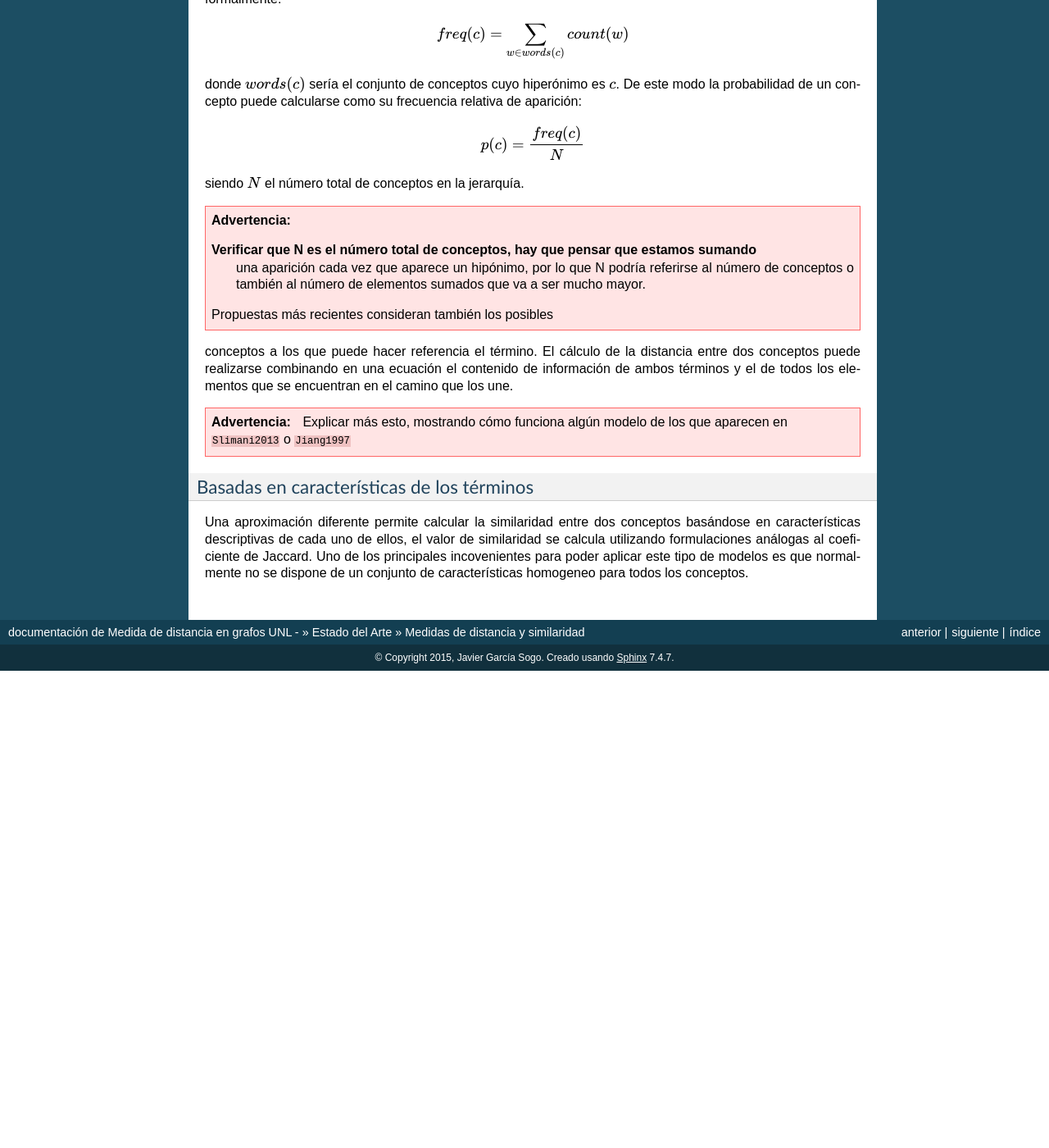
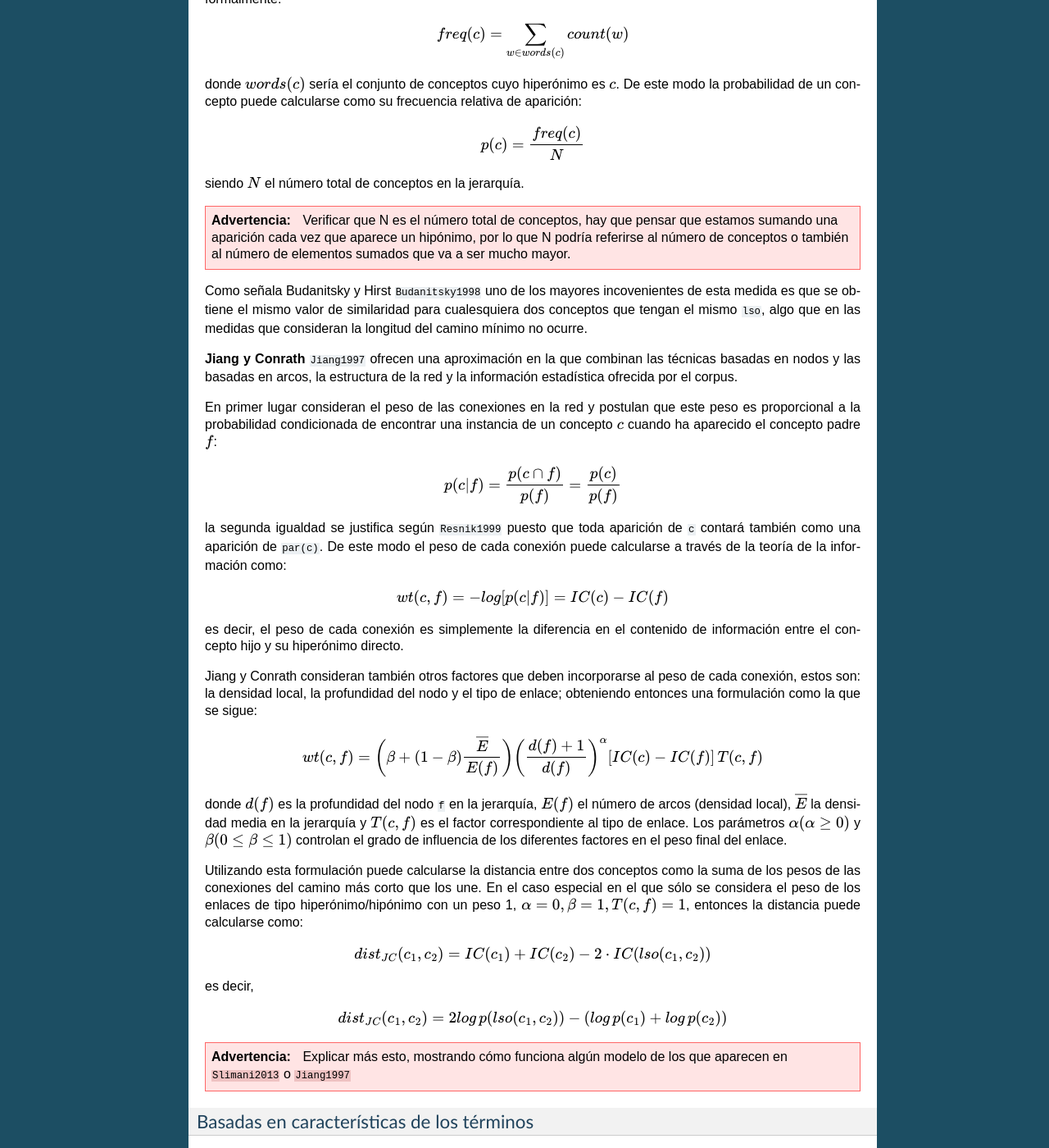
Before and after one commit to jgsogo/muia_tfm, a Sphinx documentation site: the page built from doc/i.state-of-the-art/ii.medidas-distancia.rst, in a window 1280 px wide and 1400 px high, scrolled down 5128 px. Shown: the whole window at 82% size. Built offline with Sphinx 7.4.7, drawn with Linux system fonts in a browser that asks for light colours; cross-references to code outside the pages are shown as plain code; before the commit the page ends 5946 px from its top, so only the background shows below that; some of the changed text lies outside the part shown.

Commit message:
distancia jiang-conrath

```diff
--- a/doc/i.state-of-the-art/ii.medidas-distancia.rst
+++ b/doc/i.state-of-the-art/ii.medidas-distancia.rst
@@ -280,7 +280,7 @@ en cuenta la frecuencia de aparición de un término para evaluarlo.
 
 .. math::
 
-    sim_R(c_1, c_2) = -log p(lso(c_1, c_2))
+    sim_R(c_1, c_2) = -log \, p(lso(c_1, c_2))
 
 Para el cálculo de las frecuencias de aparición de los conceptos en el corpus, Resnik realiza
 el cálculo contando como una aparición del concepto cada vez que aparece el propio concepto
@@ -304,12 +304,64 @@ siendo :math:`N` el número total de conceptos en la jerarquía.
    una aparición cada vez que aparece un hipónimo, por lo que N podría referirse al número de
    conceptos o también al número de elementos sumados que va a ser mucho mayor.
 
+Como señala Budanitsky y Hirst :cite:`Budanitsky1998` uno de los mayores incovenientes de esta
+medida es que se obtiene el mismo valor de similaridad para cualesquiera dos conceptos que
+tengan el mismo ``lso``, algo que en las medidas que consideran la longitud del camino mínimo
+no ocurre.
+
+**Jiang y Conrath** :cite:`Jiang1997` ofrecen una aproximación en la que combinan las técnicas
+basadas en nodos y las basadas en arcos, la estructura de la red y la información estadística
+ofrecida por el corpus.
+
+En primer lugar consideran el peso de las conexiones en la red y postulan que este peso es
+proporcional a la probabilidad condicionada de encontrar una instancia de un concepto :math:`c`
+cuando ha aparecido el concepto padre :math:`f`:
+
+.. math::
+
+    p(c|f) = \frac{p(c \cap f)}{p(f)} = \frac{p(c)}{p(f)}
+
+la segunda igualdad se justifica según :cite:`Resnik1999` puesto que toda aparición de ``c``
+contará también como una aparición de ``par(c)``. De este modo el peso de cada conexión puede
+calcularse a través de la teoría de la información como:
+
+.. math::
+
+    wt(c, f) = -log [p(c|f)] = IC(c) - IC(f)
+
+es decir, el peso de cada conexión es simplemente la diferencia en el contenido de información
+entre el concepto hijo y su hiperónimo directo.
+
+Jiang y Conrath consideran también otros factores que deben incorporarse al peso de cada
+conexión, estos son: la densidad local, la profundidad del nodo y el tipo de enlace; obteniendo
+entonces una formulación como la que se sigue:
+
+.. math::
+
+    wt(c, f) = \bigg(\beta + (1-\beta)\frac{\overline{E}}{E(f)}\bigg) \bigg(\frac{d(f) + 1}{d(f)}\bigg)^{\alpha} [IC(c) - IC(f)] \, T(c, f)
+
+donde :math:`d(f)` es la profundidad del nodo ``f`` en la jerarquía, :math:`E(f)` el número
+de arcos (densidad local), :math:`\overline{E}` la densidad media en la jerarquía y :math:`T(c,f)`
+es el factor correspondiente al tipo de enlace. Los parámetros :math:`\alpha (\alpha \geq 0)`
+y :math:`\beta (0 \leq \beta \leq 1)` controlan el grado de influencia de los diferentes factores
+en el peso final del enlace.
+
+Utilizando esta formulación puede calcularse la distancia entre dos conceptos como la suma de los
+pesos de las conexiones del camino más corto que los une. En el caso especial en el que sólo se
+considera el peso de los enlaces de tipo hiperónimo/hipónimo con un peso 1,
+:math:`\alpha = 0, \beta = 1, T(c,f)=1`, entonces la distancia puede calcularse como:
+
+.. math::
+
+    dist_{JC}(c_1, c_2) = IC(c_1) + IC(c_2) - 2 \cdot IC(lso(c_1, c_2))
+
+es decir,
+
+.. math::
+
+    dist_{JC}(c_1, c_2) = 2log\, p(lso(c_1, c_2)) - (log \, p(c_1) + log \, p(c_2))
 
 
- Propuestas más recientes consideran también los posibles
-conceptos a los que puede hacer referencia el término. El cálculo de la distancia entre dos
-conceptos puede realizarse combinando en una ecuación el contenido de información de ambos
-términos y el de todos los elementos que se encuentran en el camino que los une.
 
 .. warning:: Explicar más esto, mostrando cómo funciona algún modelo de los que aparecen en
    :cite:`Slimani2013` o :cite:`Jiang1997`
```
